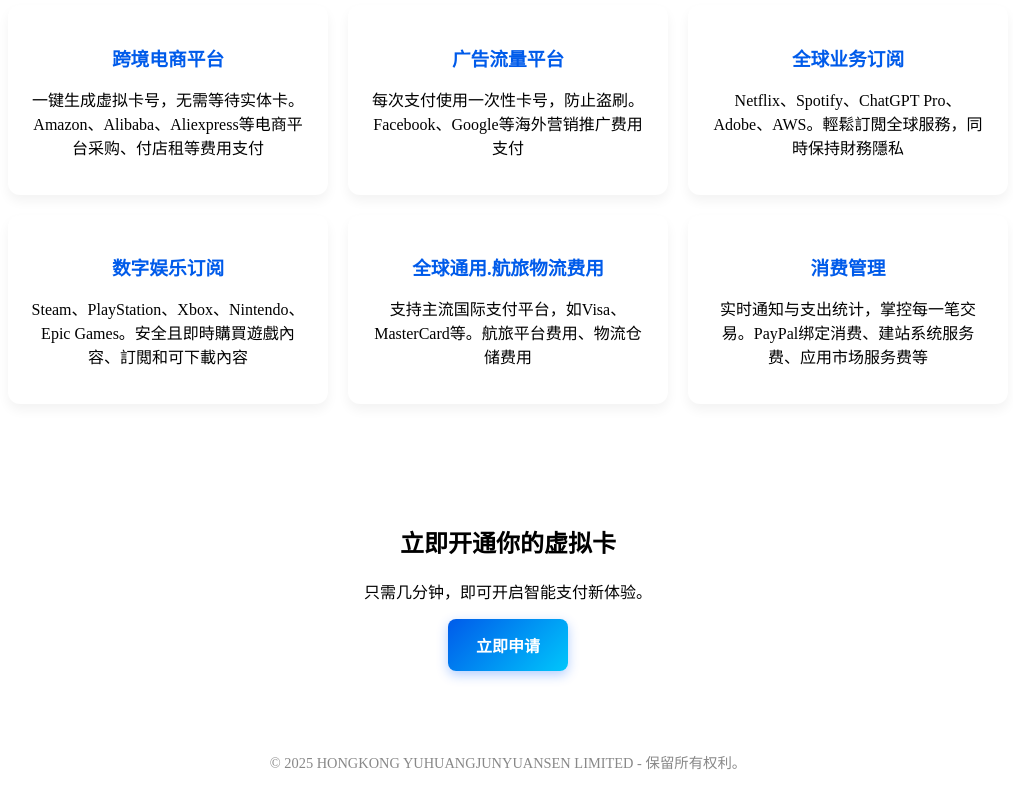
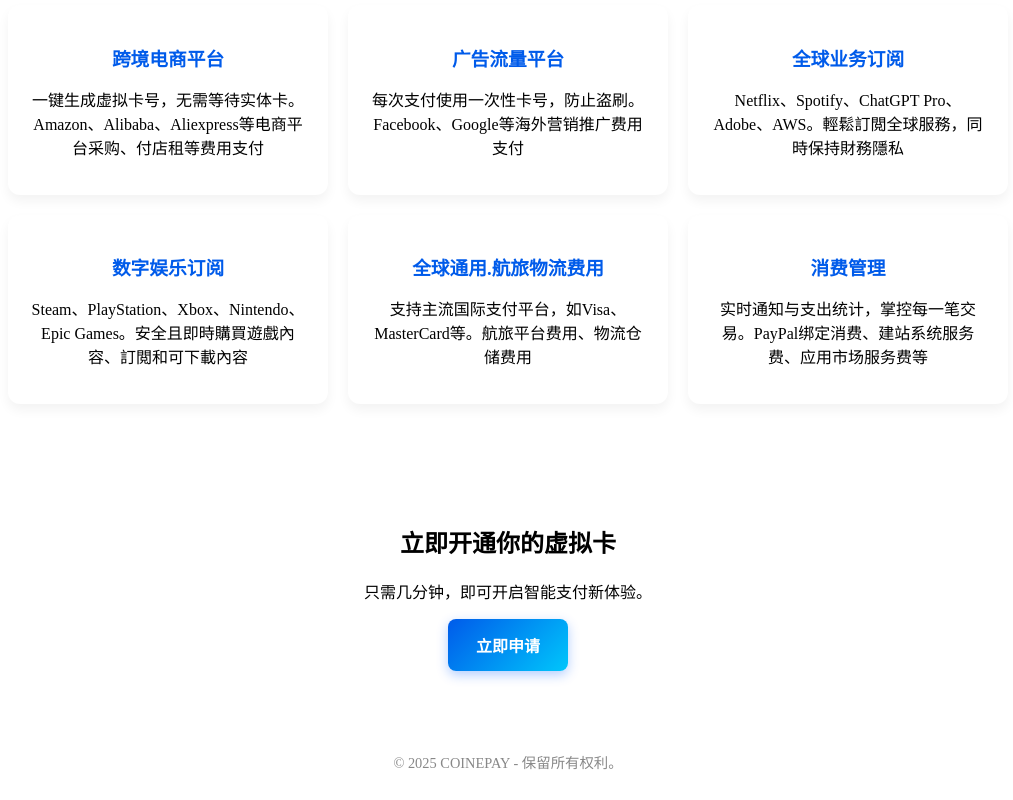
Before and after one commit to XXCOINEPAY/xxcoinepay.github.io, a plain HTML site: page index.html in a window 1280 px wide. Shown: the part 546-1346 px from the top of the page, without its empty margins (132-1145 px from the left). Drawn offline with Linux system fonts and the light colour scheme.

Commit message:
Update footer copyright text

```diff
--- a/index.html
+++ b/index.html
@@ -203,7 +203,7 @@ function gtag_report_conversion(url) {
 
 
   <footer>
-    &copy; 2025 HONGKONG YUHUANGJUNYUANSEN LIMITED - 保留所有权利。
+    &copy; 2025 COINEPAY - 保留所有权利。
   </footer>
 
 </body>
```
